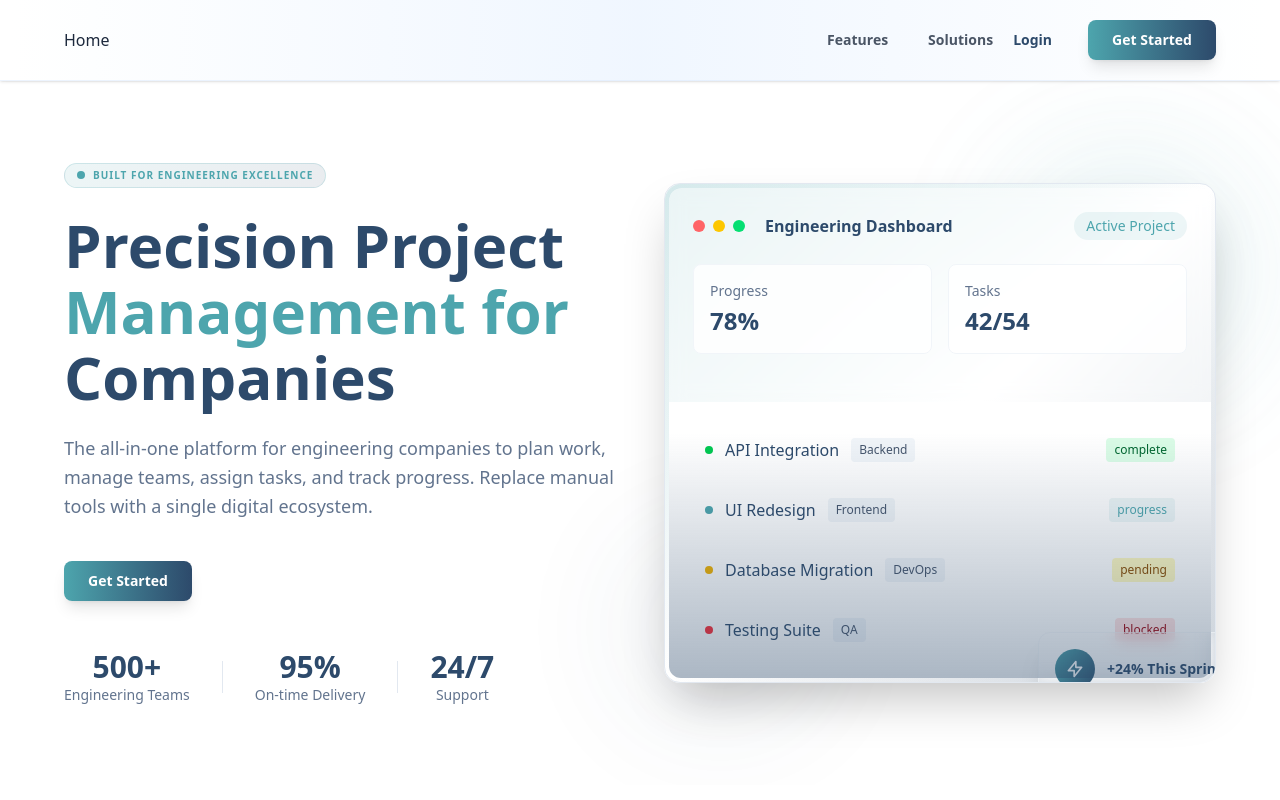
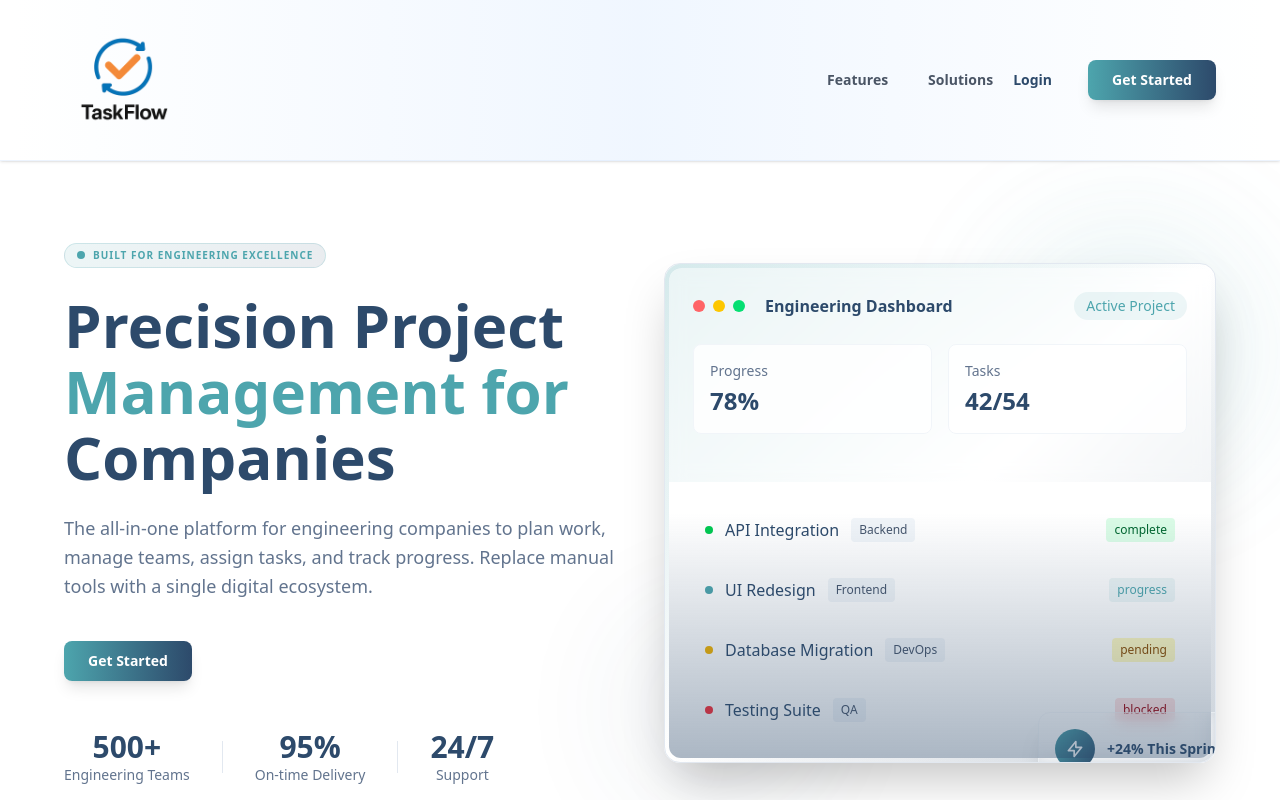
Before and after one commit to elidugasa/Task-management-system-, a React (Vite) app: page / in a window 1280 px wide. Shown: the top 800 px of the page. Built offline with nearby package versions, Linux system fonts and the light colour scheme.

Commit message:
chore: add favicon and homepage icon

```diff
--- a/index.html
+++ b/index.html
@@ -2,9 +2,9 @@
 <html lang="en">
   <head>
     <meta charset="UTF-8" />
-    <link rel="icon" type="image/svg+xml" href="" />
+    <link rel="icon" type="image/svg+xml" href="./public/favicon.png" />
     <meta name="viewport" content="width=device-width, initial-scale=1.0" />
-    <title>Task management system</title>
+    <title>TaskFlow</title>
   </head>
   <body>
     <div id="root"></div>
--- a/src/Landig.jsx
+++ b/src/Landig.jsx
@@ -1,4 +1,5 @@
 import React from 'react';
+import taskflowLogo from "../public/favicon.png"; // adjust path as needed
 import { Link } from 'react-router-dom';
 // Signup is rendered on its own route; not imported here
 
@@ -11,7 +12,8 @@ const LandingPage = () => {
   <div className="flex items-center gap-3">
 
     <a href="#home" className="hover:text-[#4DA5AD] transition-colors duration-300 relative group">
-      Home
+
+     <img src={taskflowLogo} alt="TaskFlow Logo" style={{ width: "120px" }} />
       <span className="absolute -bottom-1 left-0 w-0 h-0.5 bg-gradient-to-r from-[#4DA5AD] to-[#2D4A6B] group-hover:w-full transition-all duration-300"></span>
     </a>
   </div>
```
Also changed, not shown: src/App.jsx (+5 -5 lines), public/favicon.png (added), src/Component/projectManager/PromanagerLayout.jsx (renamed from src/Component/projectmanager/PromanagerLayout.jsx), 1 other file (tests, documents, lock files or other folders).
